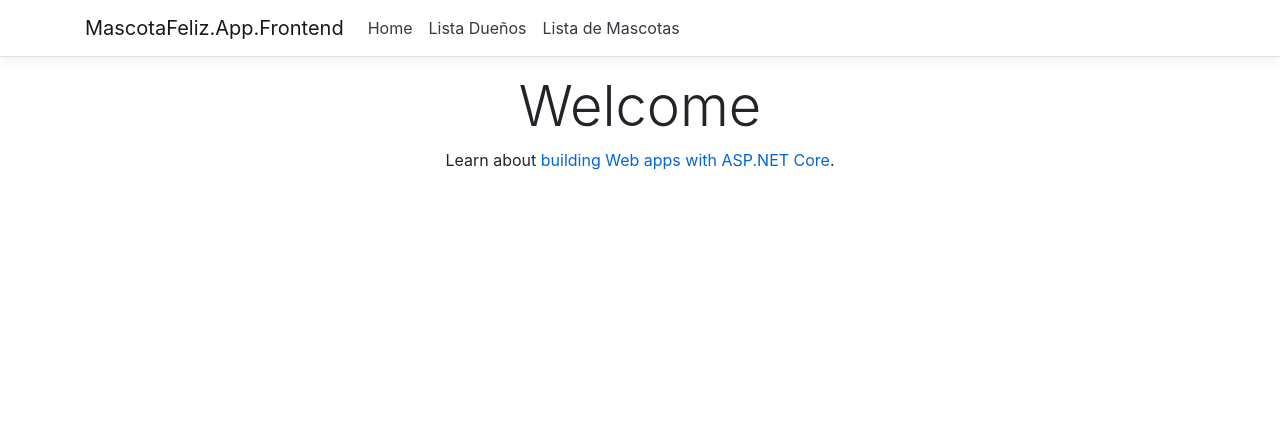
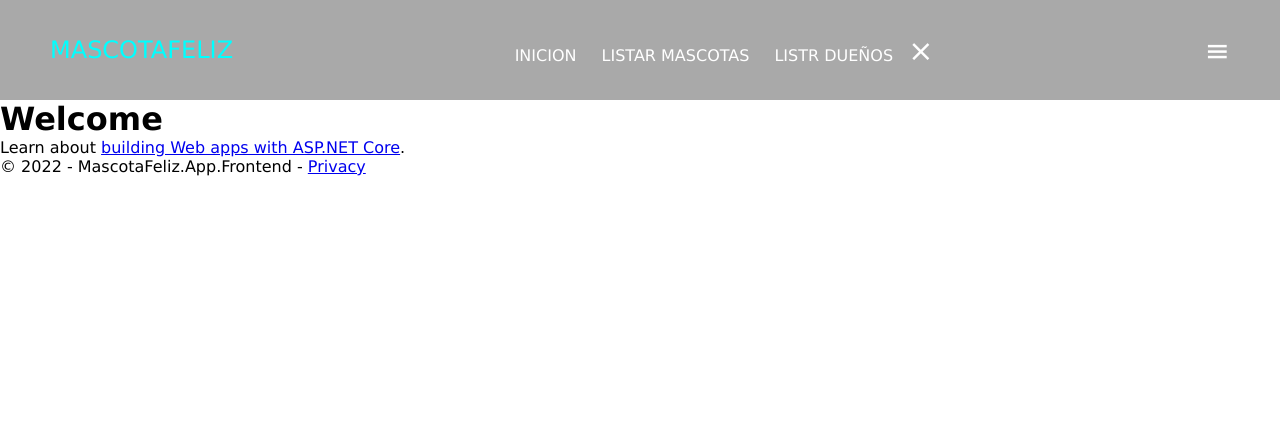
Before and after one commit to Mision5G/MascotaSuperFeliz5G, an ASP.NET Core app: page / in a window 1280 px wide. Shown: the top 444 px of the page. Run offline with ASP.NET Core 8, Linux system fonts and the light colour scheme; some libraries are stand-ins or nearby versions.

Commit message:
Add files via upload

```diff
--- a/MascotaFeliz.App.Frontend/Pages/Shared/_Layout.cshtml
+++ b/MascotaFeliz.App.Frontend/Pages/Shared/_Layout.cshtml
@@ -4,34 +4,27 @@
     <meta charset="utf-8" />
     <meta name="viewport" content="width=device-width, initial-scale=1.0" />
     <title>@ViewData["Title"] - MascotaFeliz.App.Frontend</title>
-    <link rel="stylesheet" href="~/lib/bootstrap/dist/css/bootstrap.min.css" />
-    <link rel="stylesheet" href="~/css/site.css" />
+
+    <link rel="stylesheet" href="~/css/syles.css" />
 </head>
 <body>
-    <header>
-        <nav class="navbar navbar-expand-sm navbar-toggleable-sm navbar-light bg-white border-bottom box-shadow mb-3">
-            <div class="container">
-                <a class="navbar-brand" asp-area="" asp-page="/Index">MascotaFeliz.App.Frontend</a>
-                <button class="navbar-toggler" type="button" data-toggle="collapse" data-target=".navbar-collapse" aria-controls="navbarSupportedContent"
-                        aria-expanded="false" aria-label="Toggle navigation">
-                    <span class="navbar-toggler-icon"></span>
-                </button>
-                <div class="navbar-collapse collapse d-sm-inline-flex flex-sm-row-reverse">
-                    <ul class="navbar-nav flex-grow-1">
-                        <li class="nav-item">
-                            <a class="nav-link text-dark" asp-area="" asp-page="/Index">Home</a>
-                        </li>
-                        <li class="nav-item">
-                            <a class="nav-link text-dark" asp-area="" asp-page="/Duenos/ListaDuenos">Lista Dueños</a>
-                        </li>
-                        <li class="nav-item">
-                            <a class="nav-link text-dark" asp-area="" asp-page="/Mascotas/ListaMascotas">Lista de Mascotas</a>
-                        </li>
-                    </ul>
-                </div>
-            </div>
-        </nav>
-    </header>
+<header>
+    <h2 class="logo">Mascotafeliz</h2>
+    <input type="checkbox" id="Check">
+    <label for="Check" class="Mostrar-menu">
+        &#8801
+    </label>
+<nav class="menu">
+    <a href="a">inicion</a>
+    <a href="a">Listar mascotas</a>
+    <a href="a">Listr dueños</a>
+    <label for="Check" class="Esconder-menu ">
+        &#215
+    </label>
+
+</nav>
+</header>
+
     <div class="container">
         <main role="main" class="pb-3">
             @RenderBody()
```
